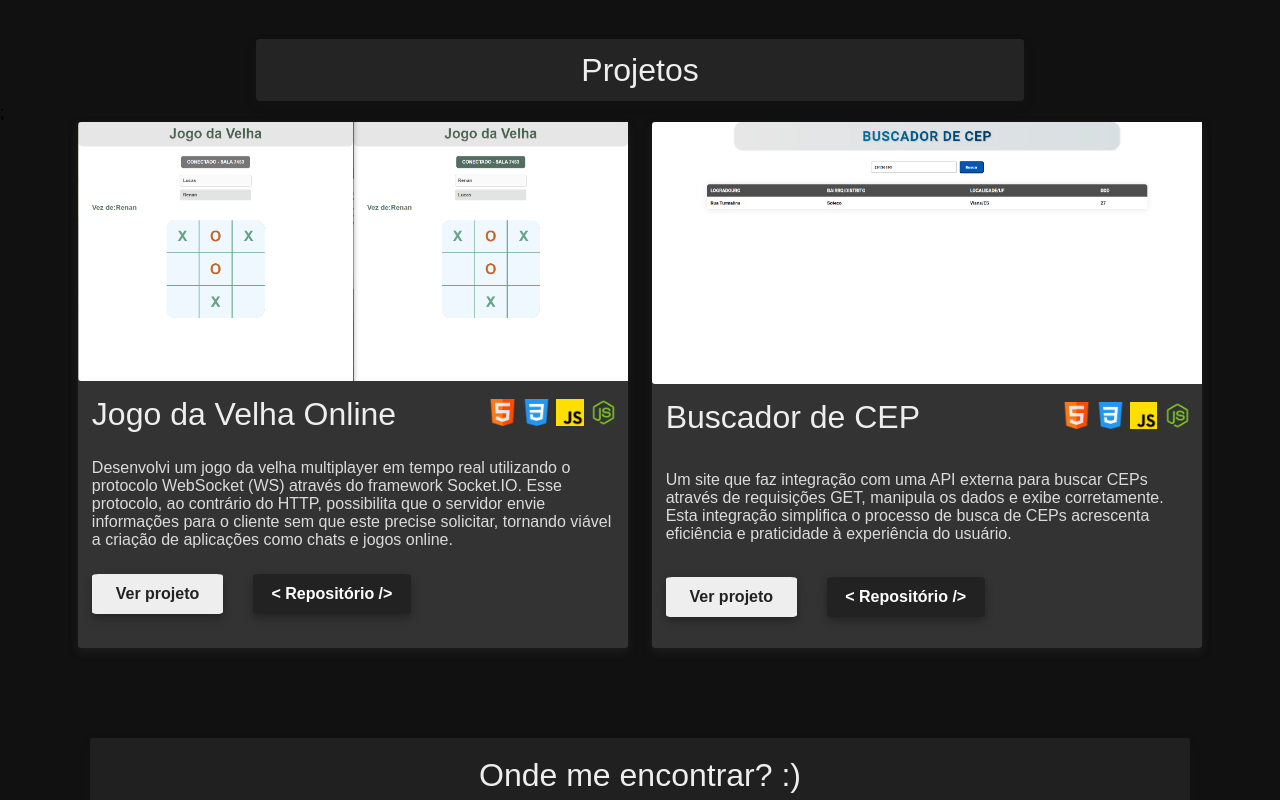
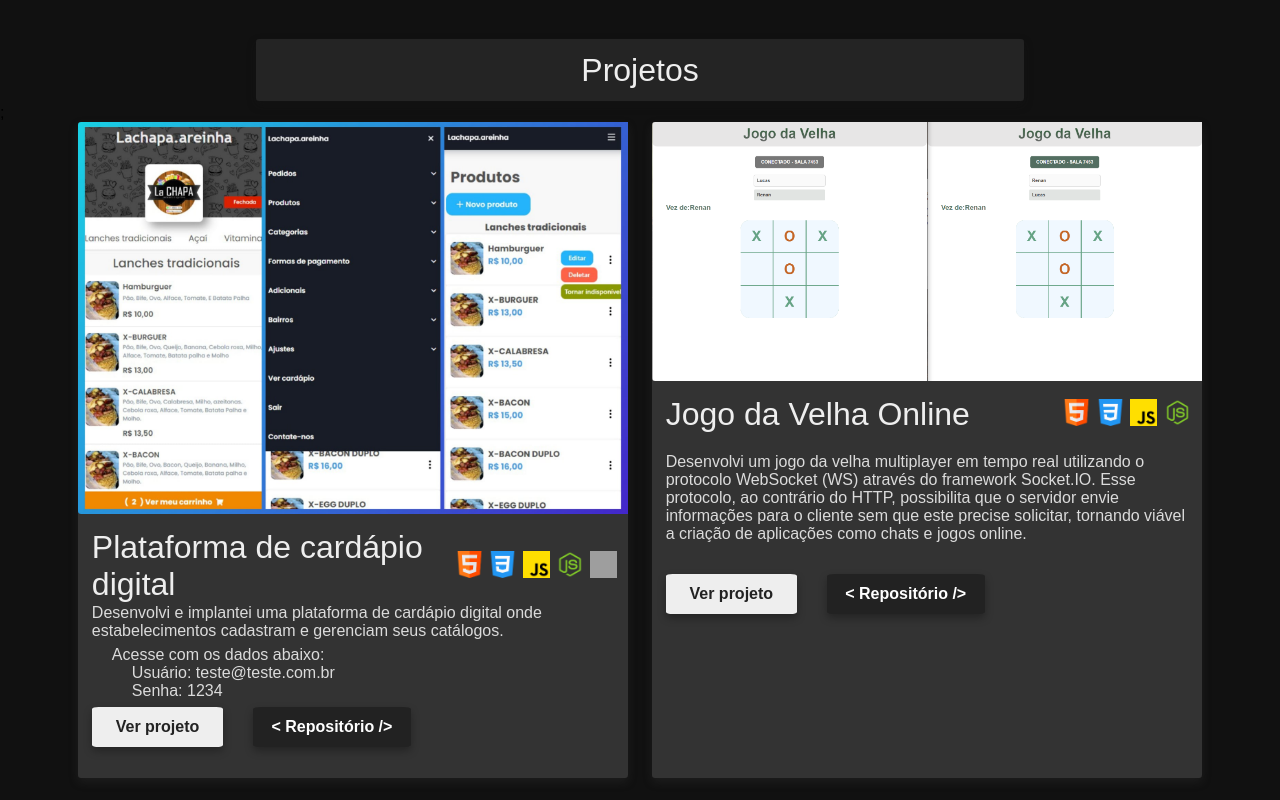
Before and after one commit to RenanSantosF/portfolio, a React (Vite) app: page / in a window 1280 px wide. Shown: the part 1160-1960 px from the top of the page. Built offline with nearby package versions, Linux system fonts and the light colour scheme; grey boxes are pictures that could not be loaded.

Commit message:
Adiciona o projeto - Cardápio digital

```diff
--- a/index.html
+++ b/index.html
@@ -1,5 +1,5 @@
 <!doctype html>
-<html lang="en">
+<html lang="pt-br">
   <head>
     <meta charset="UTF-8" />
     <link rel="icon" type="image/svg+xml" href="./src/assets/react.png" />
--- a/src/components/AboutMe/index.jsx
+++ b/src/components/AboutMe/index.jsx
@@ -5,23 +5,17 @@ import styles from "./styles.module.css";
 import Text from "../Text";
 
 export default function AboutMe() {
-
-
-
-
-
-
   return (
     <div id="containerSobre" className={styles.container}>
       <div className={styles.header}>
         <Title text="Sobre mim" />
-        <SubtitleTitle text="Sou um Desenvolvedor Web" />
+        <SubtitleTitle text="Sou um Desenvolvedor Web Front-End" />
       </div>
       <div className={styles.content}>
-      <Text text="Como desenvolvedor de software, encontrei minha paixão desde cedo.  Mesmo na infância a tecnologia já me fascinava - a mágica de uma tela exibir imagens, responder a toques - tudo isso despertou minha curiosidade. A partir de 2023, reconheci que minha paixão poderia ser mais do que um hobby, ela me possibilitaria ter uma carreira promissora. A partir daí, entrei no mundo da programação, me mantendo atualizado sobre as últimas tecnologias e tendências." />
-      <Text text="Tenho foco no desenvolvimento utilizando JavaScript, TypeScript, React, Node JS, Tailwind CSS, e outras tecnologias para criar aplicações Web de alta qualidade e valor." />
-      <Text text="O que me destaca é meu comprometimento, aprendizado ágil e consistente e a facilidade em me adaptar às novas mudanças. Enfrentar novos desafios faz parte do meu dia a dia, e sou movido por uma combinação de otimismo, determinação e esforço." />
-      <Text text="Se você busca um profissional responsável, apaixonado pelo que faz e pronto para superar expectativas, estou à sua disposição para ajudar a transformar suas ideias em realidade." />
+        <Text text="Como desenvolvedor de software, encontrei minha paixão desde cedo.  Mesmo na infância a tecnologia já me fascinava - a mágica de uma tela exibir imagens, responder a toques - tudo isso despertou minha curiosidade. A partir de 2023, reconheci que minha paixão poderia ser mais do que um hobby, ela me possibilitaria ter uma carreira promissora. A partir daí, entrei no mundo da programação, me mantendo atualizado sobre as últimas tecnologias e tendências." />
+        <Text text="Tenho foco no desenvolvimento utilizando JavaScript, TypeScript, React, Node JS, Tailwind CSS, e outras tecnologias para criar aplicações Web de alta qualidade e valor." />
+        <Text text="O que me destaca é meu comprometimento, aprendizado ágil e consistente e a facilidade em me adaptar às novas mudanças. Enfrentar novos desafios faz parte do meu dia a dia, e sou movido por uma combinação de otimismo, determinação e esforço." />
+        <Text text="Se você busca um profissional responsável, apaixonado pelo que faz e pronto para superar expectativas, estou à sua disposição para ajudar a transformar suas ideias em realidade." />
       </div>
     </div>
   );
--- a/src/components/Header/index.jsx
+++ b/src/components/Header/index.jsx
@@ -24,7 +24,6 @@ const Header = ({ imgHeader, id }) => {
 
     let idRegion = document.getElementById(`${region}`);
     if (idRegion) {
-      console.log(region);
       if (region == "projetos") {
 
         setTimeout(() => {
--- a/src/components/Presentacion/PresentationMe/index.jsx
+++ b/src/components/Presentacion/PresentationMe/index.jsx
@@ -26,7 +26,7 @@ export default function PresentationMe() {
     <div className={styles.container}>
       <Title text="Olá, Eu sou Renan Santos" />
       <Title text="Tenho 22 anos" />
-      <Subtitle text="Desenvolvedor Web" />
+      <Subtitle text="Desenvolvedor Front-End" />
       <div className={styles.contat}>
         <ButtonContact funcao={open} href="#contato" text="Contate-me" />
       </div>
--- a/src/components/Projects/ContainerProject/index.jsx
+++ b/src/components/Projects/ContainerProject/index.jsx
@@ -7,12 +7,15 @@ import ButtonAcessProject from "./ButtonAcessProject";
 export default function ContainerProject({
   projectTitle,
   projectContent,
+  projectContent2,
   imgProject,
   textButton1,
   textButton2,
   linkButton1,
   linkButton2,
   imgIconTecnologies,
+  usuario,
+  senha,
 }) {
 
   return (
@@ -33,6 +36,12 @@ export default function ContainerProject({
 
         <div className={styles.textLimited}>
           <Text text={projectContent} />
+          <div>
+            <Text text={projectContent2} />
+            <span className={styles.text}>{usuario}</span>
+            <span className={styles.text}>{senha}</span>
+          </div>
+
         </div>
         <div className={styles.viewProjet}>
           <ButtonAcessProject
--- a/src/components/Projects/ContainerProject/styles.module.css
+++ b/src/components/Projects/ContainerProject/styles.module.css
@@ -48,7 +48,6 @@
   width: auto;
 }
 
-
 .tecnologiesIcon div {
   display: flex;
   gap: 0.4rem;
@@ -92,3 +91,15 @@
     gap: 10px;
   }
 }
+
+.textLimited > div {
+  padding: 6px;
+  display: flex;
+  flex-direction: column;
+  padding-left: 20px;
+  color: #dbdbdb;
+}
+
+.textLimited > div > .text {
+  padding: 0 0 0 20px;
+}
--- a/src/components/Projects/index.jsx
+++ b/src/components/Projects/index.jsx
@@ -3,12 +3,12 @@ import ContainerProject from "./ContainerProject";
 import styles from "./styles.module.css";
 import imgProjectTest from "../../assets/imgProjectTest.jpg";
 import IconTec from "../IconTec";
-import Container from "../Container"
-
+import Container from "../Container";
 
 // Importação das imagens dos projetos
-import jogoVelha from "../../assets/jogoVelha.png"
-import imgBuscadorCep from "../../assets/imgBuscadorCep.png"
+import jogoVelha from "../../assets/jogoVelha.png";
+import imgBuscadorCep from "../../assets/imgBuscadorCep.png";
+import cardapio from "../../assets/cardapio.jfif";
 
 //Importação dos ícones das tecnologias usadas no projeto
 import html from "../../assets/html.png";
@@ -27,18 +27,27 @@ import SubtitleTitle from "../SubtitleTitle";
 export default function Projects() {
   return (
     <>
-    <section id="projetos" className={styles.title} ><SubtitleTitle text='Projetos' /></section>;
-        <div className={styles.container}>
-
-
+      <section id="projetos" className={styles.title}>
+        <SubtitleTitle text="Projetos" />
+      </section>
+      ;
+      <div className={styles.container}>
+        <ContainerProject
+            imgIconTecnologies={[<IconTec imgIconRedes={html} />, <IconTec imgIconRedes={CSS} />, <IconTec imgIconRedes={javascript} />, <IconTec imgIconRedes={node} />, <IconTec imgIconRedes={mongo} />]}
+            projectTitle="Plataforma de cardápio digital"
+            projectContent={`Desenvolvi e implantei uma plataforma de cardápio digital onde estabelecimentos cadastram e gerenciam seus catálogos.`}
+            projectContent2="Acesse com os dados abaixo:"
+            usuario="Usuário: teste@teste.com.br"
+            senha="Senha: 1234"
+            imgProject={cardapio}
+            linkButton1="https://pedeaz.com.br/usuarios/login"
+            linkButton2="https://github.com/RenanSantosF/deliveryApp"
+            textButton1="Ver projeto"
+            textButton2="< Repositório />"
+        />
 
         <ContainerProject
-          imgIconTecnologies={[
-            <IconTec imgIconRedes={html} />,
-            <IconTec imgIconRedes={CSS} />,
-            <IconTec imgIconRedes={javascript} />,
-            <IconTec imgIconRedes={node} />,
-          ]}
+          imgIconTecnologies={[<IconTec imgIconRedes={html} />, <IconTec imgIconRedes={CSS} />, <IconTec imgIconRedes={javascript} />, <IconTec imgIconRedes={node} />]}
           projectTitle="Jogo da Velha Online"
           projectContent="Desenvolvi um jogo da velha multiplayer em tempo real utilizando o protocolo WebSocket (WS) através do framework Socket.IO. Esse protocolo, ao contrário do HTTP, possibilita que o servidor envie informações para o cliente sem que este precise solicitar, tornando viável a criação de aplicações como chats e jogos online."
           imgProject={jogoVelha}
@@ -48,14 +57,8 @@ export default function Projects() {
           textButton2="< Repositório />"
         />
 
-
         <ContainerProject
-          imgIconTecnologies={[
-            <IconTec imgIconRedes={html} />,
-            <IconTec imgIconRedes={CSS} />,
-            <IconTec imgIconRedes={javascript} />,
-            <IconTec imgIconRedes={node} />,
-          ]}
+          imgIconTecnologies={[<IconTec imgIconRedes={html} />, <IconTec imgIconRedes={CSS} />, <IconTec imgIconRedes={javascript} />, <IconTec imgIconRedes={node} />]}
           projectTitle="Buscador de CEP"
           projectContent="Um site que faz integração com uma API externa para buscar CEPs através de requisições GET, manipula os dados e exibe corretamente.
           Esta integração simplifica o processo de busca de CEPs acrescenta eficiência e praticidade à experiência do usuário."
@@ -65,12 +68,7 @@ export default function Projects() {
           textButton1="Ver projeto"
           textButton2="< Repositório />"
         />
-
-
       </div>
     </>
-
-
-
   );
 }
```
Also changed, not shown: src/assets/cardapio.jfif (added).
